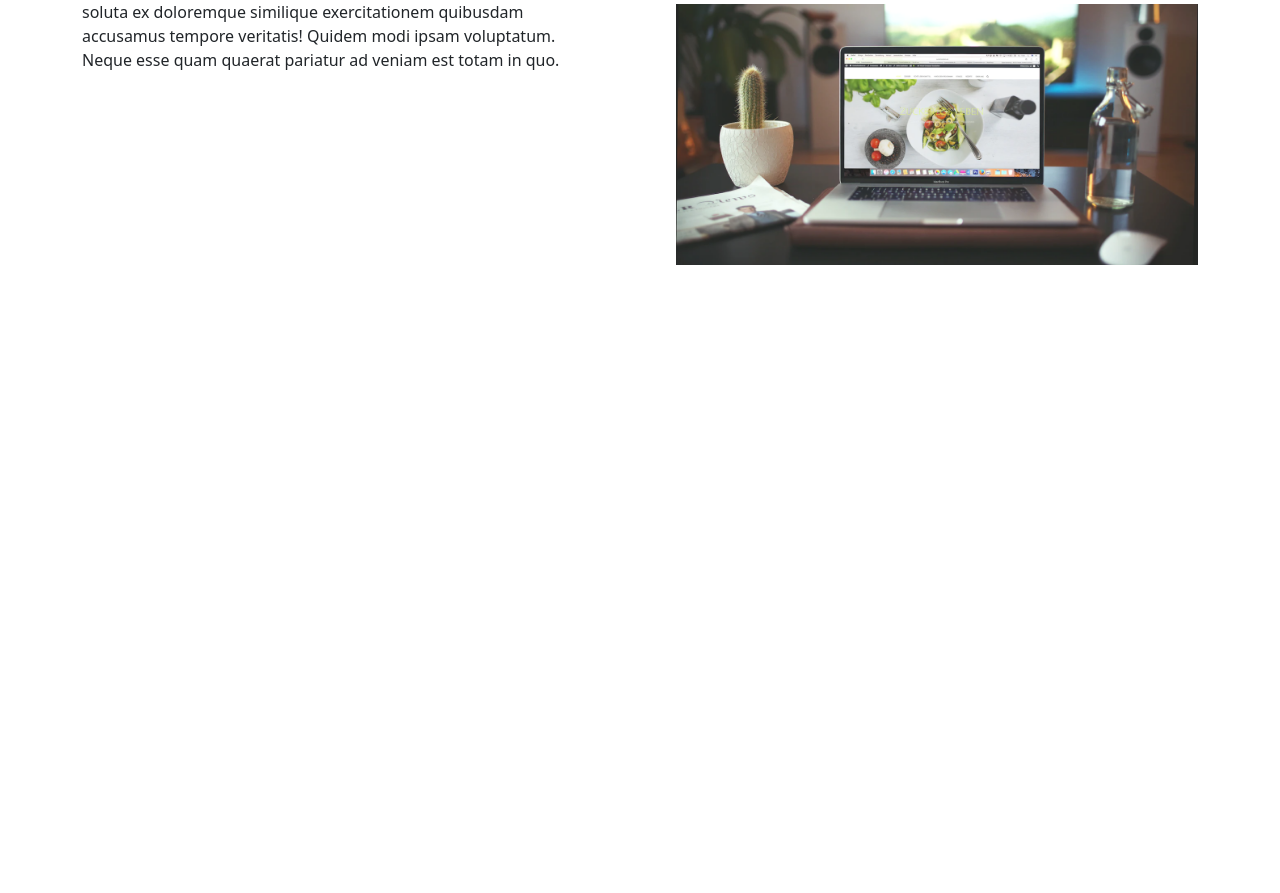
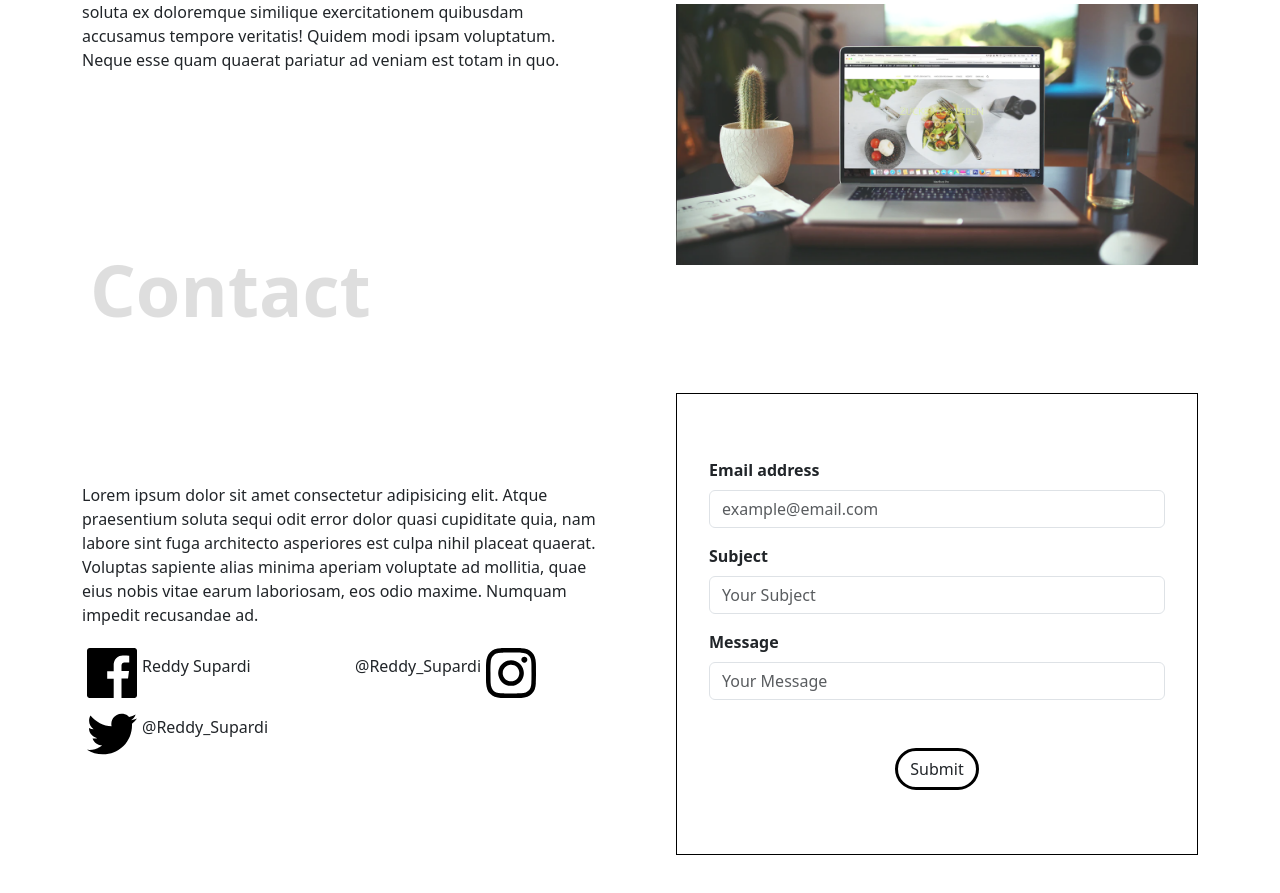
Before and after one commit to reddspitt/Portfolio, a plain HTML site: page index.html in a window 1280 px wide. Shown: the part 1634-2527 px from the top of the page. Before the commit the page ends 1899 px from the top, so only its background shows below. Drawn offline with nearby package versions, Linux system fonts and the light colour scheme.

Commit message:
add contact

```diff
--- a/index.html
+++ b/index.html
@@ -105,6 +105,48 @@
         </div>
 
     </section>
+    <section id="contact" class="contact container">
+        <div class="row d-flex align-items-center gap-5">
+            <div class="col">
+                <p>Lorem ipsum dolor sit amet consectetur adipisicing elit. Atque praesentium soluta sequi odit error dolor quasi cupiditate quia, nam labore sint fuga architecto asperiores est culpa nihil placeat quaerat. Voluptas sapiente alias minima aperiam voluptate ad mollitia, quae eius nobis vitae earum laboriosam, eos odio maxime. Numquam impedit recusandae ad.</p>
+                <div class="row">
+                    <div class="col d-flex align-items-center">
+                        <img src="images/Facebook.svg" alt="Facebook icon">
+                        <p>Reddy Supardi</p>
+                    </div>
+                    <div class="col d-flex align-items-center">
+                        <p>@Reddy_Supardi</p>
+                        <img src="images/Instagram.svg" alt="Instagram icon">
+                    </div>
+                    <div class="col d-flex align-items-center">
+                        <img src="images/Twitter.svg" alt="Twitter icon">
+                        <p>@Reddy_Supardi</p>
+                    </div>
+                    <div class="col"></div>
+                    <div class="col"></div>
+                </div>
+            </div>
+            <div class="col">
+                  <form class="contact-form" onsubmit="onFormSubmit(event)">
+                      <div class="mb-3">
+                          <label for="inp_email" class="form-label">Email address</label>
+                          <input type="email" class="form-control" id="inp_email" placeholder="example@email.com">
+                      </div>
+                      <div class="mb-3">
+                          <label for="inp_subject" class="form-label">Subject</label>
+                          <input type="text" class="form-control" id="inp_subject" placeholder="Your Subject">
+                      </div>
+                      <div class="mb-3">
+                          <label for="inp_message" class="form-label">Message</label>
+                          <input type="text" class="form-control" id="inp_message" placeholder="Your Message">
+                      </div>
+                      <div class="d-flex justify-content-center mt-5">
+                          <button type="submit" class="btn button">Submit</button>
+                      </div>
+                  </form>
+            </div>
+        </div>
+    </section>
     <script src="https://cdn.jsdelivr.net/npm/@popperjs/core@2.11.6/dist/umd/popper.min.js" integrity="sha384-oBqDVmMz9ATKxIep9tiCxS/Z9fNfEXiDAYTujMAeBAsjFuCZSmKbSSUnQlmh/jp3" crossorigin="anonymous"></script>
     <script src="https://cdn.jsdelivr.net/npm/bootstrap@5.3.0-alpha1/dist/js/bootstrap.min.js" integrity="sha384-mQ93GR66B00ZXjt0YO5KlohRA5SY2XofN4zfuZxLkoj1gXtW8ANNCe9d5Y3eG5eD" crossorigin="anonymous"></script>
     <script src="https://code.jquery.com/jquery-3.6.3.min.js" integrity="sha256-pvPw+upLPUjgMXY0G+8O0xUf+/Im1MZjXxxgOcBQBXU=" crossorigin="anonymous"></script>
--- a/main.js
+++ b/main.js
@@ -13,3 +13,24 @@ function toggleDetail(e) {
     const detail = $(item).children(".about-exp-item-detail")
     $(detail).slideToggle()
 }
+
+function onFormSubmit(e) {
+    e.preventDefault()
+    const email = $("#inp_email")
+    const subject = $("#inp_subject")
+    const message = $("#inp_message")
+
+    if(!$(email).val()) {
+        alert("Email is required")
+    } else if (!$(subject).val()) {
+        alert("Subject is required")
+    } else if (!$(message).val()) {
+        alert("Message is required")
+    } else {
+        $(email).val("")
+        $(subject).val("")
+        $(message).val("")
+        alert("Form Submitted")
+    }
+
+}
--- a/style.css
+++ b/style.css
@@ -124,6 +124,23 @@ section::before {
     content: 'Web Project';
 }
 
+.contact {
+    padding-bottom: 128px;
+}
+
+.contact::before {
+    content: 'Contact';
+}
+
+.contact-form {
+    border: 1px solid black;
+    padding: 64px 32px;
+}
+
+.form-label {
+    font-weight: 700;
+}
+
 @keyframes upDown {
     0% {
         transform: translateY(0);
```
Also changed, not shown: images/Facebook.svg (added), images/Instagram.svg (added), images/Twitter.svg (added).
